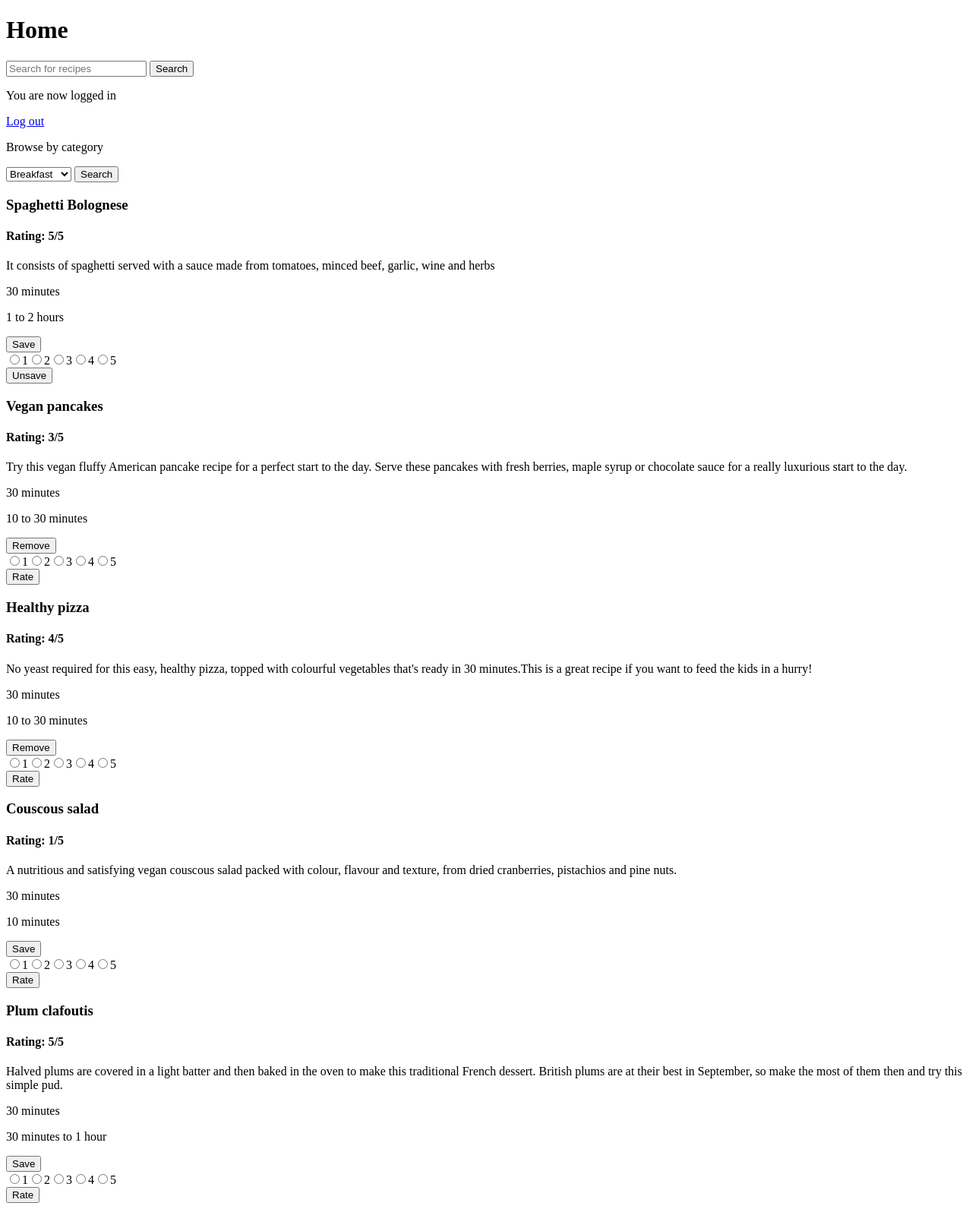
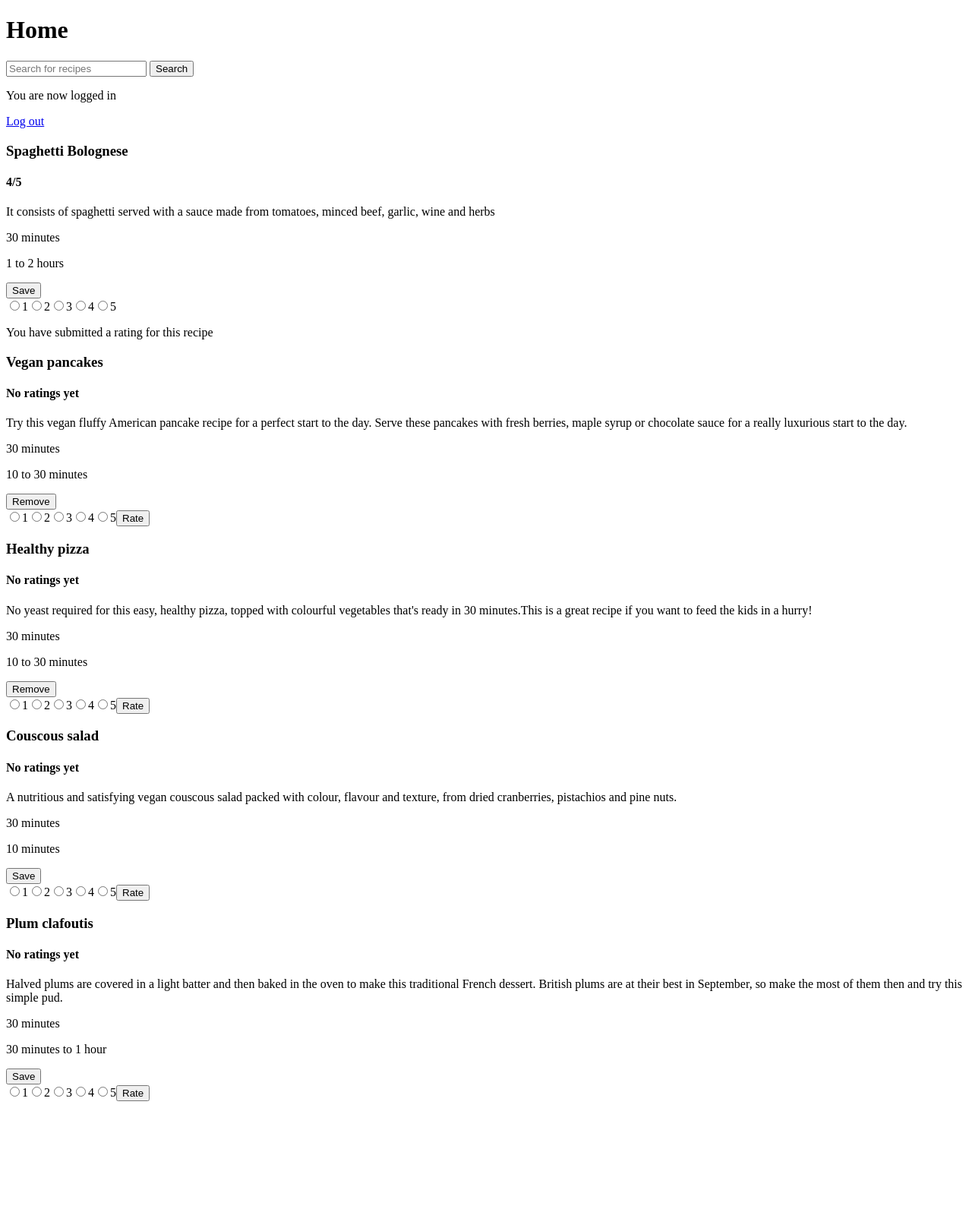
Before and after one commit to chantalmaskell/Recipe_Web_App, a PHP site: page /index.php in a window 1280 px wide. Shown: the whole page at 76% size. After the commit the page ends 1450 px from the top, so only its background shows below. Run offline with PHP 8.4, Linux system fonts and the light colour scheme; a user stored in the database is signed in; data comes from the database, SQL or seed files in the repository; tables that the repository leaves empty hold one stand-in row (values such as "Sample post").

Commit message:
Rating system will now update database
There is still a bug meaning no matter which recipe is rated, it will cycle the recipe_id from 1-5

```diff
--- a/index.php
+++ b/index.php
@@ -59,16 +59,17 @@ if (isset($_GET['action']) && $_GET['action'] === 'remove_recipe') {
     }
 }
 
-if (isset($_GET['rate_action']) && $_GET['rate_action'] === 'save_rating') {
+// Handle the request to add a rating to the database
+if (isset($_GET['action']) && $_GET['action'] === 'save_rating') {
     echo "hello world";
     // Check if the user is logged in
     if (isset($_SESSION["user_id"])) {
         $userId = $_SESSION["user_id"];
-        $recipeId = $_GET['recipe_id'];
-        // $rate = $_POST['rating'];
+        $recipe_Id = $_GET['recipe_id'];
+        $rate = $_GET['rating'];
 
-        $query = "INSERT into ratings (recipe_id, rating, user) VALUES ('$recipeId', '1', '$userId')";
-        // $run_query = mysqli_query($sql_var, $query);
+        //query to insert rating to MySQL database
+        $query = "INSERT into ratings (recipe_id, rating, user) VALUES ('$recipe_Id', '$rate', '$userId')";
 
         if ($sql_object->query($query) === TRUE) {
             echo "Rating added successfully!";
@@ -80,8 +81,8 @@ if (isset($_GET['rate_action']) && $_GET['rate_action'] === 'save_rating') {
         echo "Please log in to add this rating.";
         exit; // Exit to prevent displaying the entire HTML page again
     }
+}
 
-}
 
 ?>
 
@@ -116,30 +117,6 @@ if (isset($_GET['rate_action']) && $_GET['rate_action'] === 'save_rating') {
         <p>Please <a href="login_page.php">Log In</a> or <a href="signup_form.html">Sign Up</a></p>
     <?php endif; ?>
 
-<!--Start of the browse by category functionality-->
-
-    <p>Browse by category</p>
-    <form action="category_search.php" method="GET">
-        <select name="category">
-            <!--<option value="">Please select</option>-->
-            <?php
-                $categories_sql = "SELECT DISTINCT Category FROM recipe_categories";
-                $categories_result = $sql_object->query($categories_sql);
-
-                if ($categories_result->num_rows > 0) {
-                    while($row = $categories_result->fetch_assoc()) {
-                        echo '<option value="' . $row["Category"] . '">' . $row["Category"] . '</option>';
-                    }
-                } else {
-                    echo "0 results";
-                }
-            ?>
-        </select>
-        <button type="submit">Search</button>
-    </form>
-
-<!--End of the browse by category functionality-->
-
     <div>
         <?php
         // Include the database connection file (MySQLi version)
@@ -152,11 +129,32 @@ if (isset($_GET['rate_action']) && $_GET['rate_action'] === 'save_rating') {
         if ($result->num_rows > 0) {
             // Fetch and display the recipes
             while ($recipe = $result->fetch_assoc()) {
+                $rec = $recipe['recipe_id'];
+
+                //fetch any ratings the recipes may have
+                $rate_sql = "SELECT * FROM ratings WHERE recipe_id = '$rec'";
+                $rate = $sql_object->query($rate_sql);
+                $rate_result = $rate->fetch_assoc();
+
+                if ($rate->num_rows > 0) {
+                    if ($rate->num_rows > 1) {
+                        //get the average of the ratings
+                        $av_sql = "SELECT ROUND(AVG(rating), 1) AS rate_av FROM ratings";
+                        $av_sql_result = $sql_object->query($av_sql);
+                        $av = $av_sql_result->fetch_assoc();
+                        $av_rating = $av['rate_av'] . '/5';
+                    } else {
+                        $av_rating = $rate_result['rating'] . '/5';
+                    }
+                } else {
+                    $av_rating = "No ratings yet";
+                }
+
                 // Display the recipe information as needed recipe details (description, ingredients, etc.)
                 echo "<form method=POST>";
                 echo "<div class='recipe-card'>";
                 echo "<h3>" . $recipe['Name'] . "</h3>";
-                echo "<h4>" . "Rating: " . $recipe['Rating'] . "/5" . "</h4>";
+                echo "<h4>" . $av_rating . "</h4>";
                 echo "<p>" . $recipe['Description'] . "</p>";
                 echo "<p>" . $recipe['Prep_time'] . "</p>";
                 echo "<p>" . $recipe['Cook_time'] . "</p>";
@@ -171,7 +169,7 @@ if (isset($_GET['rate_action']) && $_GET['rate_action'] === 'save_rating') {
                         echo "<button class='save-button' data-recipe-id='" . $recipe['recipe_id'] . "'>Save</button>";
                     }
 
-                    //Rating system below
+                    //Radio buttons for rating system
                     echo "<div class='rating'>";
                     echo "<div class='star-icon'>";
                     echo "<input type='radio' name='rating' id='rating' value='1'>";
@@ -184,16 +182,15 @@ if (isset($_GET['rate_action']) && $_GET['rate_action'] === 'save_rating') {
                     echo "<label for=rating class='star'>4</label>";
                     echo "<input type='radio' name='rating' id='rating' value='5'>";
                     echo "<label for=rating class='star'>5</label>";
-                    echo "</div>";
-                    echo "<div>";
 
+                    //check if the recipe has been rated by the user
                     $isRated = isRatingSaved($_SESSION["user_id"], $recipe['recipe_id']);
 
-
+                    //if rated a message will appear. Otherwise a button will appear to rate
                     if ($isRated) {
-                        echo "<button class='unsave-rating' rating-id='" . $recipe['recipe_id'] . "'>Unsave</button>";
+                        echo "<p>You have submitted a rating for this recipe</p>";
                     } else {
-                        echo "<button class='save-rating' rating-id='" . $recipe['recipe_id'] . "'>Rate</button>";
+                        echo "<button class='save-rating' id=recipe value='" . $recipe['recipe_id'] . "' data-rating-id='" . $recipe['recipe_id'] . "'>Rate</button>";
                     }
 
                     echo "</div>";
--- a/script.js
+++ b/script.js
@@ -53,37 +53,18 @@ buttons.forEach(function (button) {
 });
 
 
-async function handleSaveRating(recipeId, userId, isRated) {
+//function to handle saving a recipe rating
+async function handleSaveRating(recipe_Id, rating) {
     // Check if the user is logged in
     if (isLoggedIn) {
-        var rate_action = isRated ? "unsave_rating" : "save_rating";
-        var buttonText = isRated ? "Rate" : "Unsave";
+        var action = "save_rating";
+        var buttonText2 = "Rate";
 
         try {
             // Send a request to the server to save or remove the recipe
-            const response = await fetch(`index.php?rate_action=${rate_action}&recipe_id=${recipeId}`);
-            const data = await response.text();
+            const response = await fetch(`index.php?action=${action}&recipe_id=${recipe_Id}&rating=${rating}`);
+            const data2 = await response.text();
 
-            // Handle the response
-            if (response.ok) {
-                alert(data);
-
-                // If successful, update the button text and toggle isSaved value
-                var button = document.querySelector(`.save-rating[rating-id='${recipeId}']`);
-                if (!button) {
-                    button = document.querySelector(`.unsave-rating[rating-id='${recipeId}']`);
-                }
-
-                if (button) {
-                    button.textContent = buttonText;
-                    button.classList.toggle("save-rating");
-                    button.classList.toggle("unsave-rating");
-                } else {
-                    throw new Error(`Error ${recipeId}`);
-                }
-            } else {
-                throw new Error(data);
-            }
         } catch (error) {
             alert(`Error: ${error.message}`);
         }
@@ -93,12 +74,12 @@ async function handleSaveRating(recipeId, userId, isRated) {
     }
 }
 
-var buttons = document.querySelectorAll(".save-rating, .unsave-rating");
-buttons.forEach(function (button) {
-    button.addEventListener("click", function () {
-        var recipeId = button.dataset.recipeId;
-        var userId = button.dataset.userId;
-        var isRated = button.classList.contains("unsave-rating");
-        handleSaveRating(recipeId, userId, isRated);
+//attach event listeners to "Rate" button
+var buttons2 = document.querySelectorAll(".save-rating");
+buttons2.forEach(function (button2) {
+    button2.addEventListener("click", function () {
+        var recipe_Id = document.getElementById("recipe").value;
+        rating = document.querySelector('input[name="rating"]:checked').value;
+        handleSaveRating(recipe_Id, rating);
     });
 });
```
